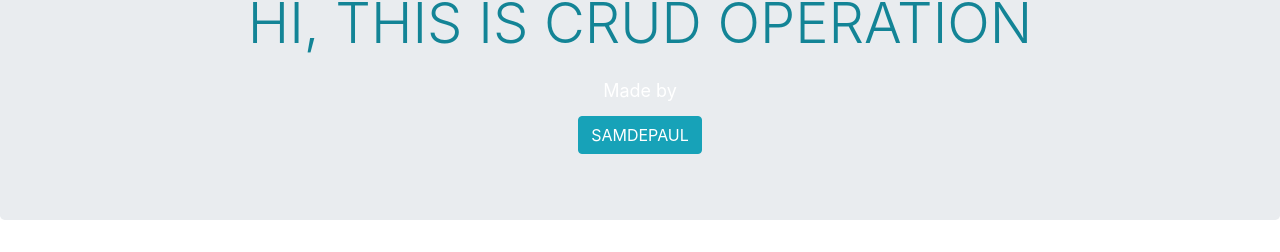
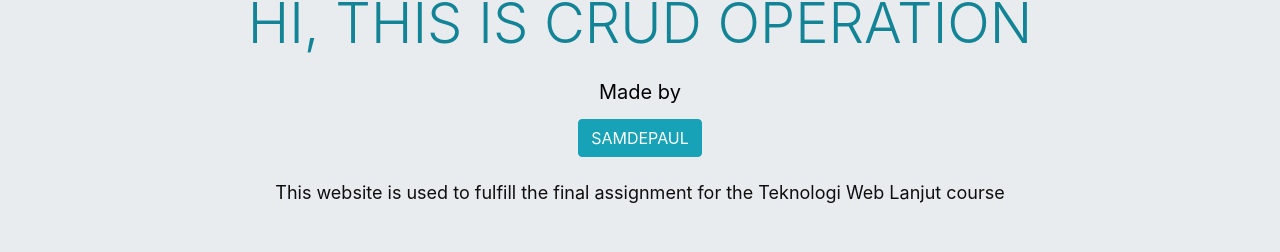
Before and after one commit to SamDePaull/Final-TWL-React-Mysql, a React (Create React App) app in the folder Frontend-React-TWL/: page / in a window 1280 px wide. Shown: the part 142-394 px from the top of the page. Built offline with nearby package versions, Linux system fonts and the light colour scheme; no server answers; sample sign-in values are in the browser's storage.

Commit message:
edit foto dan jumbotron

```diff
--- a/Frontend-React-TWL/src/App.css
+++ b/Frontend-React-TWL/src/App.css
@@ -86,17 +86,30 @@
   }
 
   .by {
-    font-size: 18px;
+    font-size: 20px;
     margin-bottom: 10px;
     margin-top: 5px;
-    color:#fff
+    color:#000000
   }
+
+.JumText {
+  font-size: 18px;
+  margin-bottom: 10px;
+  margin-top: 5px;
+  color:#0f0e0e;
+  margin-top: 20px;
+}
 
   .btn-info {
     background-color: #17a2b8;
     border-color: #17a2b8;
     font-size: 16px;
     padding: 10px 30px;
+  }
+
+  .btn btn-success {
+    background-color: #000000;
+    border-color: #28a745;
   }
 
   .btn-info:hover {
--- a/Frontend-React-TWL/src/components/JumbotronComponent.js
+++ b/Frontend-React-TWL/src/components/JumbotronComponent.js
@@ -17,6 +17,7 @@ const JumbotronComponent = (props) => {
             SAMDEPAUL
           </Button>
         </p>
+        <p className="JumText">This website is used to fulfill the final assignment for the Teknologi Web Lanjut course</p>
       </Jumbotron>
     </div>
   );
```
Also changed, not shown: Frontend-React-TWL/public/assets/user.png, Frontend-React-TWL/public/assets/user1.png (added).
